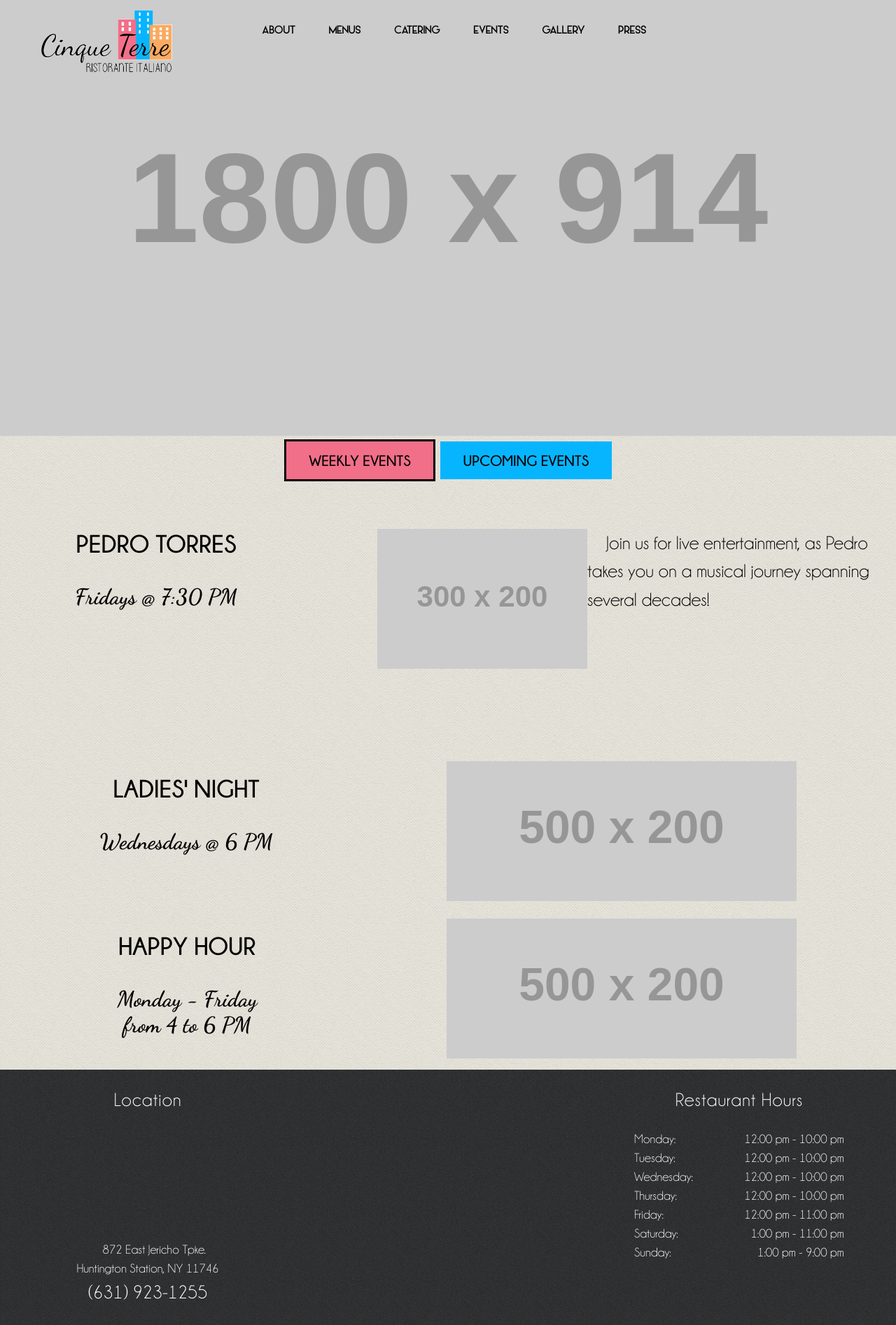
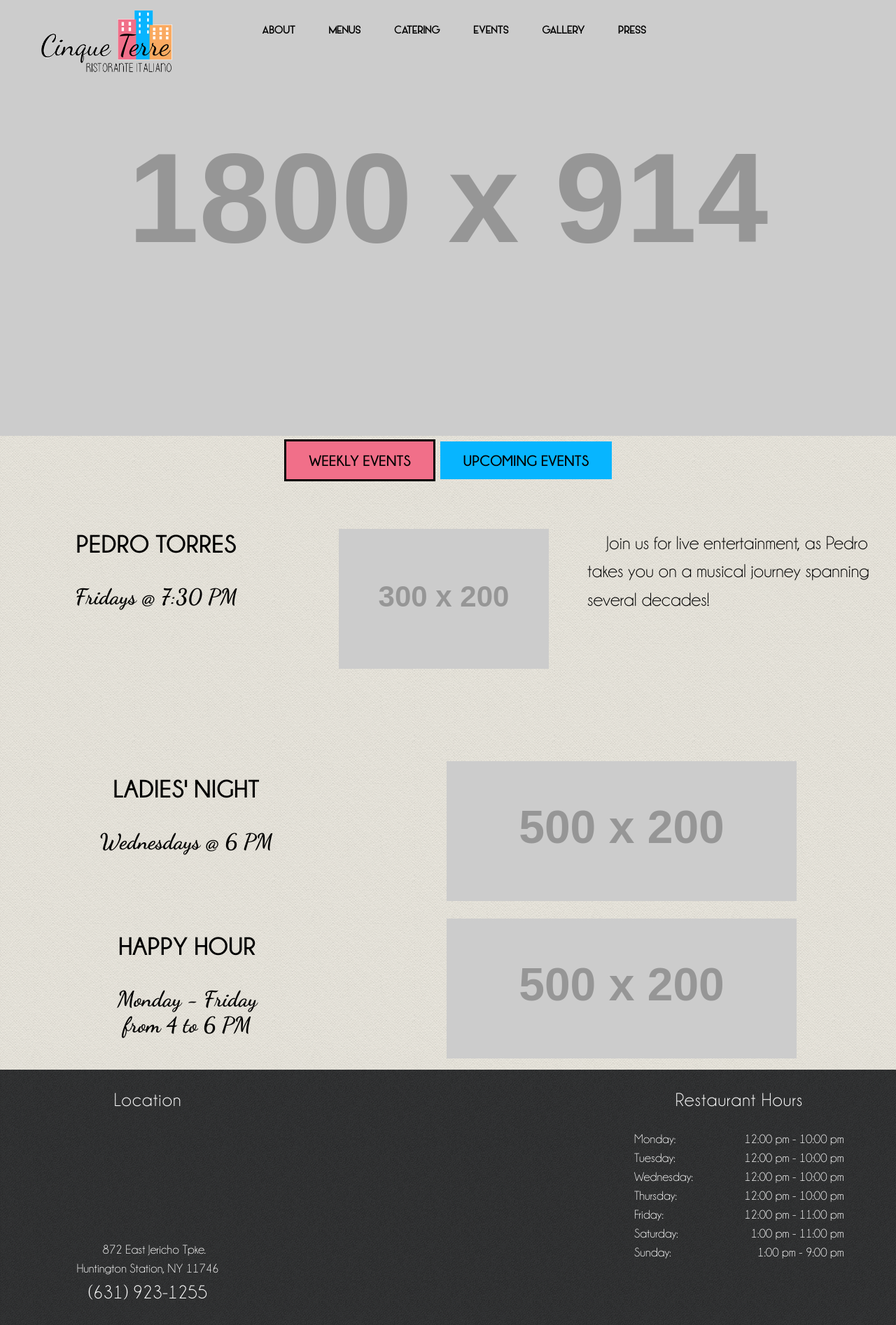
Before and after one commit to cinqueterreli/cinqueterre.github.io, a Jekyll site: the page built from weekly-events.html, in a window 1280 px wide. Shown: the whole page at 70% size. Built offline with Jekyll 4.4.1, drawn with Linux system fonts in a browser that asks for light colours; nearby versions of some CDN libraries; grey boxes are pictures that could not be loaded.

Commit message:
idk duude

```diff
--- a/css/main.css
+++ b/css/main.css
@@ -615,8 +615,11 @@ hr {
 }
 
 .event-img {
-	float:right;
 	max-width:100%;
+}
+
+.middle {
+	text-align:center;
 }
 
 .event-left {
@@ -733,9 +736,18 @@ hr {
 	height:350px;
 }
 
+.body-third {
+	display:block;
+	max-width:250px;
+}
+
 @media(min-width:950px){
 	.third {
 		width:33%;
+		float:left;
+	}
+	.body-third {
+		width: 33%;
 		float:left;
 	}
 }
```
